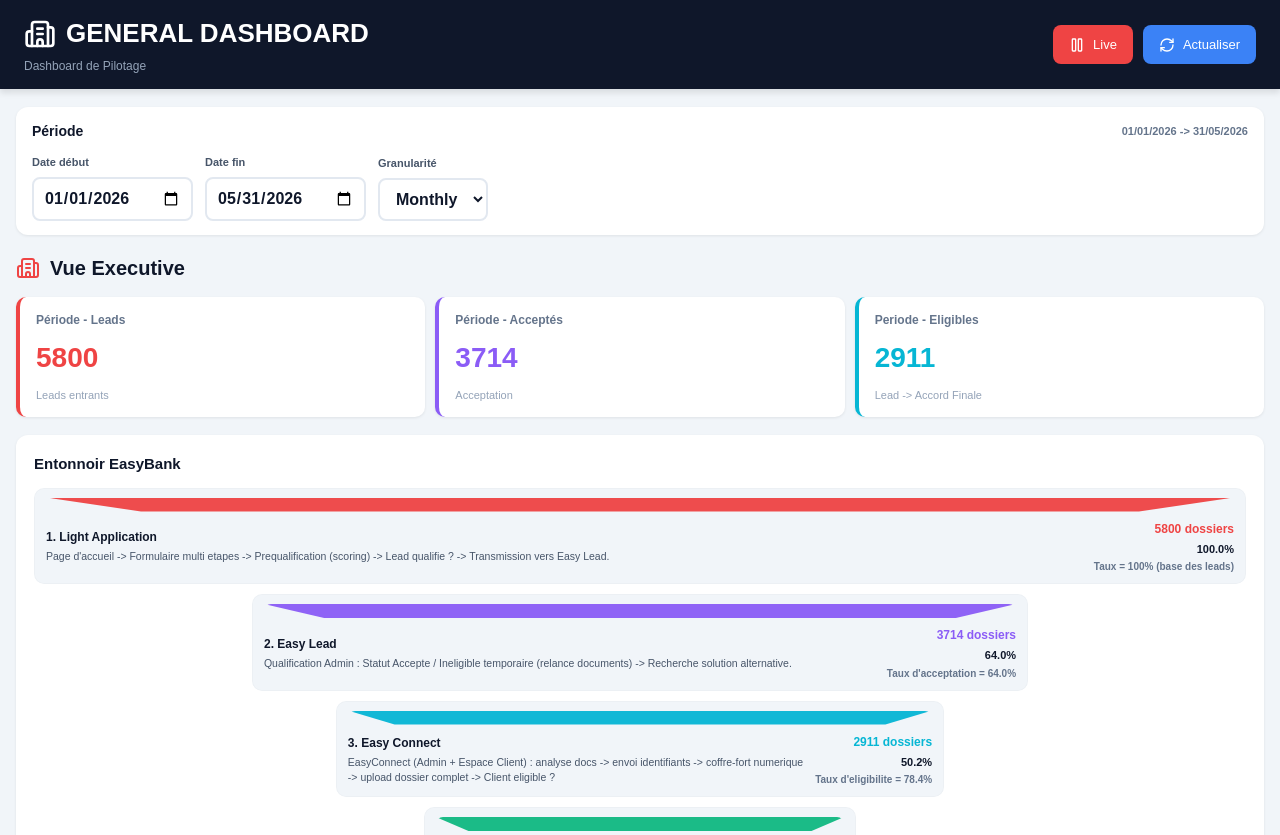
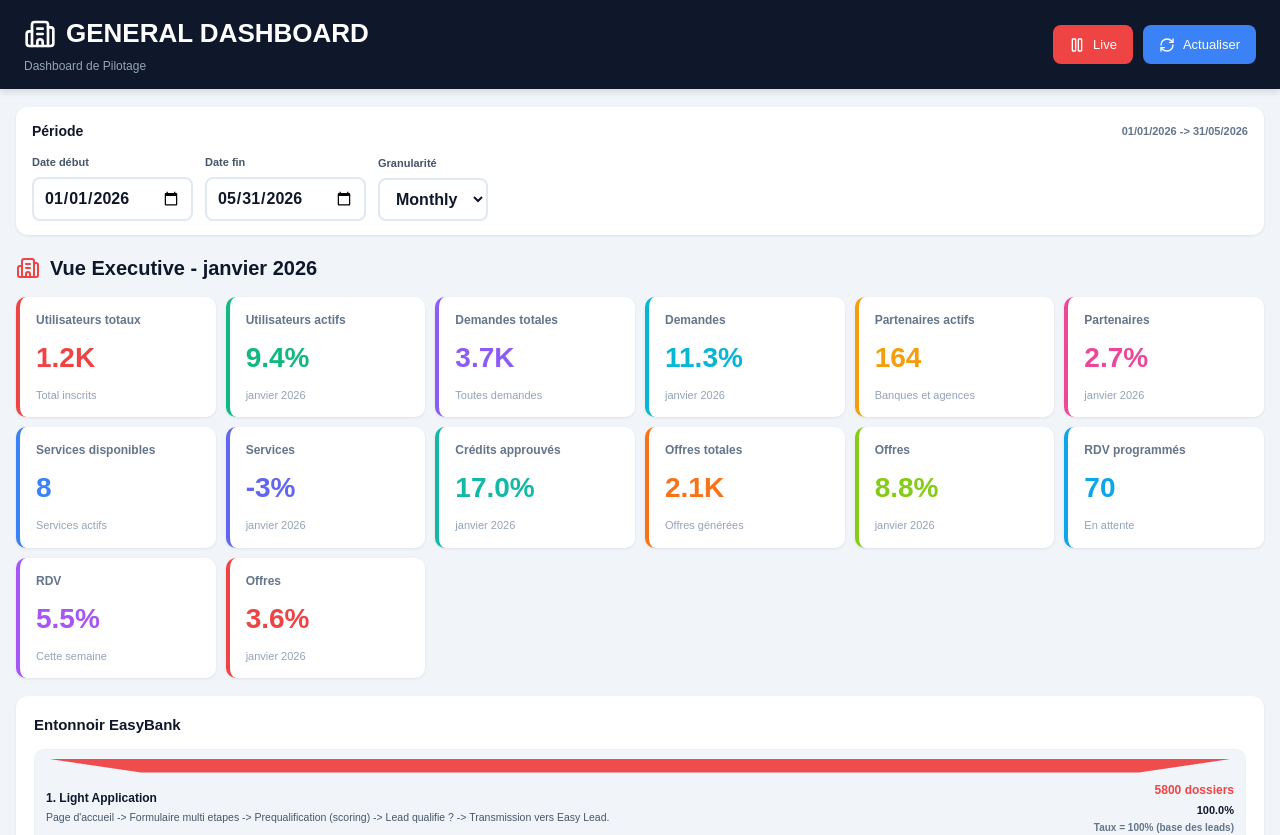
Before and after one commit to adamkhamassi/general-dashboard-easybank-, a React (Vite) app: page / in a window 1280 px wide. Shown: the top 835 px of the page. Built offline with nearby package versions, Linux system fonts and the light colour scheme.

Commit message:
feat: add executive dashboard with date-based metrics

```diff
--- a/src/App.jsx
+++ b/src/App.jsx
@@ -501,28 +501,157 @@ export default function App() {
     </div>
   );
 
+  // ===== DONNEES EXECUTIVES (VARIABLES) =====
+  const executiveData = useMemo(() => {
+    // Parser les dates sélectionnées
+    const [startY, startM, startD] = startDate.split('-').map(Number);
+    const [endY, endM, endD] = endDate.split('-').map(Number);
+    const start = new Date(startY, startM - 1, startD);
+    const end = new Date(endY, endM - 1, endD);
+
+    // Calculer un seed basé sur les dates sélectionnées
+    const dateSeed = start.getTime() + end.getTime();
+    const monthName = start.toLocaleString('fr-FR', { month: 'long' });
+    const yearName = start.getFullYear();
+
+    // Fonction pour faire varier les valeurs selon les dates
+    const vary = (base, variance, seedOffset) => {
+      const seed = (dateSeed / 10000000) + seedOffset;
+      const random = Math.sin(seed) * 10000;
+      const factor = (random - Math.floor(random)) - 0.3; // bias vers positif
+      return base + (variance * factor);
+    };
+
+    // Utilisateurs
+    const utilisateursTotaux = Math.round(vary(1200, 300, 1));
+    const utilisateursActifs = vary(8.5, 3, 2);
+    // Demandes
+    const demandesTotales = Math.round(vary(3900, 1000, 3));
+    const demandesVariation = vary(12.3, 5, 4);
+    // Partenaires
+    const partenairesActifs = Math.round(vary(156, 30, 5));
+    const partenairesVariation = vary(2.1, 1.5, 6);
+    // Services
+    const servicesDisponibles = Math.round(vary(9, 3, 7));
+    const servicesActifs = vary(0, 15, 8);
+    // Crédits
+    const creditsApprouves = vary(15.7, 5, 9);
+    // Offres
+    const offresTotales = Math.round(vary(2200, 500, 10));
+    const offresGenerees = vary(9.2, 4, 11);
+    // RDV
+    const rdvProgrammes = Math.round(vary(67, 20, 12));
+    const rdvEnAttente = vary(5.4, 3, 13);
+    // Offres acceptées
+    const offresAcceptees = vary(3.2, 2, 14);
+
+    return {
+      dateLabel: `${monthName} ${yearName}`,
+      utilisateursTotaux: utilisateursTotaux >= 1000 ? `${(utilisateursTotaux / 1000).toFixed(1)}K` : utilisateursTotaux,
+      utilisateursTotauxRaw: utilisateursTotaux,
+      utilisateursActifs: `${utilisateursActifs.toFixed(1)}%`,
+      utilisateursActifsRaw: utilisateursActifs,
+      demandesTotales: demandesTotales >= 1000 ? `${(demandesTotales / 1000).toFixed(1)}K` : demandesTotales,
+      demandesTotalesRaw: demandesTotales,
+      demandesVariation: `${demandesVariation.toFixed(1)}%`,
+      demandesVariationRaw: demandesVariation,
+      partenairesActifs,
+      partenairesVariation: `${partenairesVariation.toFixed(1)}%`,
+      partenairesVariationRaw: partenairesVariation,
+      servicesDisponibles,
+      servicesActifs: `${servicesActifs.toFixed(0)}%`,
+      servicesActifsRaw: servicesActifs,
+      creditsApprouves: `${creditsApprouves.toFixed(1)}%`,
+      creditsApprouvesRaw: creditsApprouves,
+      offresTotales: offresTotales >= 1000 ? `${(offresTotales / 1000).toFixed(1)}K` : offresTotales,
+      offresTotalesRaw: offresTotales,
+      offresGenerees: `${offresGenerees.toFixed(1)}%`,
+      offresGenereesRaw: offresGenerees,
+      rdvProgrammes,
+      rdvEnAttente: `${rdvEnAttente.toFixed(1)}%`,
+      rdvEnAttenteRaw: rdvEnAttente,
+      offresAcceptees: `${offresAcceptees.toFixed(1)}%`,
+      offresAccepteesRaw: offresAcceptees,
+    };
+  }, [startDate, endDate]);
+
   // ===== VUE EXECUTIVE =====
   const renderExecutive = () => (
     <div style={{ marginTop: '12px' }}>
       <h2 style={{ fontSize: '20px', fontWeight: 'bold', color: '#0f172a', marginBottom: '14px', display: 'flex', alignItems: 'center', gap: '10px' }}>
-        <Building2 size={24} color="#ef4444" /> Vue Executive
+        <Building2 size={24} color="#ef4444" /> Vue Executive - {executiveData.dateLabel}
       </h2>
 
       <div style={{ display: 'grid', gridTemplateColumns: 'repeat(auto-fit, minmax(180px, 1fr))', gap: '10px', marginBottom: '18px' }}>
         <div style={{ backgroundColor: '#fff', padding: '14px 16px', borderRadius: '10px', boxShadow: '0 1px 3px rgba(0,0,0,0.08)', borderLeft: '4px solid #ef4444' }}>
-          <p style={{ color: '#64748b', fontSize: '12px', margin: 0, fontWeight: '600' }}>Période - Leads</p>
-          <div style={{ fontSize: '28px', fontWeight: 'bold', color: '#ef4444', margin: '8px 0' }}>{periodTotals.leads}</div>
-          <p style={{ color: '#94a3b8', fontSize: '11px', margin: 0 }}>Leads entrants</p>
+          <p style={{ color: '#64748b', fontSize: '12px', margin: 0, fontWeight: '600' }}>Utilisateurs totaux</p>
+          <div style={{ fontSize: '28px', fontWeight: 'bold', color: '#ef4444', margin: '8px 0' }}>{executiveData.utilisateursTotaux}</div>
+          <p style={{ color: '#94a3b8', fontSize: '11px', margin: 0 }}>Total inscrits</p>
+        </div>
+        <div style={{ backgroundColor: '#fff', padding: '14px 16px', borderRadius: '10px', boxShadow: '0 1px 3px rgba(0,0,0,0.08)', borderLeft: '4px solid #10b981' }}>
+          <p style={{ color: '#64748b', fontSize: '12px', margin: 0, fontWeight: '600' }}>Utilisateurs actifs</p>
+          <div style={{ fontSize: '28px', fontWeight: 'bold', color: '#10b981', margin: '8px 0' }}>{executiveData.utilisateursActifs}</div>
+          <p style={{ color: '#94a3b8', fontSize: '11px', margin: 0 }}>{executiveData.dateLabel}</p>
         </div>
         <div style={{ backgroundColor: '#fff', padding: '14px 16px', borderRadius: '10px', boxShadow: '0 1px 3px rgba(0,0,0,0.08)', borderLeft: '4px solid #8b5cf6' }}>
-          <p style={{ color: '#64748b', fontSize: '12px', margin: 0, fontWeight: '600' }}>Période - Acceptés</p>
-          <div style={{ fontSize: '28px', fontWeight: 'bold', color: '#8b5cf6', margin: '8px 0' }}>{periodTotals.accepted}</div>
-          <p style={{ color: '#94a3b8', fontSize: '11px', margin: 0 }}>Acceptation</p>
+          <p style={{ color: '#64748b', fontSize: '12px', margin: 0, fontWeight: '600' }}>Demandes totales</p>
+          <div style={{ fontSize: '28px', fontWeight: 'bold', color: '#8b5cf6', margin: '8px 0' }}>{executiveData.demandesTotales}</div>
+          <p style={{ color: '#94a3b8', fontSize: '11px', margin: 0 }}>Toutes demandes</p>
         </div>
         <div style={{ backgroundColor: '#fff', padding: '14px 16px', borderRadius: '10px', boxShadow: '0 1px 3px rgba(0,0,0,0.08)', borderLeft: '4px solid #06b6d4' }}>
-          <p style={{ color: '#64748b', fontSize: '12px', margin: 0, fontWeight: '600' }}>Periode - Eligibles</p>
-          <div style={{ fontSize: '28px', fontWeight: 'bold', color: '#06b6d4', margin: '8px 0' }}>{periodTotals.eligible}</div>
-          <p style={{ color: '#94a3b8', fontSize: '11px', margin: 0 }}>Lead {'->'} Accord Finale</p>
+          <p style={{ color: '#64748b', fontSize: '12px', margin: 0, fontWeight: '600' }}>Demandes</p>
+          <div style={{ fontSize: '28px', fontWeight: 'bold', color: '#06b6d4', margin: '8px 0' }}>{executiveData.demandesVariation}</div>
+          <p style={{ color: '#94a3b8', fontSize: '11px', margin: 0 }}>{executiveData.dateLabel}</p>
+        </div>
+        <div style={{ backgroundColor: '#fff', padding: '14px 16px', borderRadius: '10px', boxShadow: '0 1px 3px rgba(0,0,0,0.08)', borderLeft: '4px solid #f59e0b' }}>
+          <p style={{ color: '#64748b', fontSize: '12px', margin: 0, fontWeight: '600' }}>Partenaires actifs</p>
+          <div style={{ fontSize: '28px', fontWeight: 'bold', color: '#f59e0b', margin: '8px 0' }}>{executiveData.partenairesActifs}</div>
+          <p style={{ color: '#94a3b8', fontSize: '11px', margin: 0 }}>Banques et agences</p>
+        </div>
+        <div style={{ backgroundColor: '#fff', padding: '14px 16px', borderRadius: '10px', boxShadow: '0 1px 3px rgba(0,0,0,0.08)', borderLeft: '4px solid #ec4899' }}>
+          <p style={{ color: '#64748b', fontSize: '12px', margin: 0, fontWeight: '600' }}>Partenaires</p>
+          <div style={{ fontSize: '28px', fontWeight: 'bold', color: '#ec4899', margin: '8px 0' }}>{executiveData.partenairesVariation}</div>
+          <p style={{ color: '#94a3b8', fontSize: '11px', margin: 0 }}>{executiveData.dateLabel}</p>
+        </div>
+        <div style={{ backgroundColor: '#fff', padding: '14px 16px', borderRadius: '10px', boxShadow: '0 1px 3px rgba(0,0,0,0.08)', borderLeft: '4px solid #3b82f6' }}>
+          <p style={{ color: '#64748b', fontSize: '12px', margin: 0, fontWeight: '600' }}>Services disponibles</p>
+          <div style={{ fontSize: '28px', fontWeight: 'bold', color: '#3b82f6', margin: '8px 0' }}>{executiveData.servicesDisponibles}</div>
+          <p style={{ color: '#94a3b8', fontSize: '11px', margin: 0 }}>Services actifs</p>
+        </div>
+        <div style={{ backgroundColor: '#fff', padding: '14px 16px', borderRadius: '10px', boxShadow: '0 1px 3px rgba(0,0,0,0.08)', borderLeft: '4px solid #6366f1' }}>
+          <p style={{ color: '#64748b', fontSize: '12px', margin: 0, fontWeight: '600' }}>Services</p>
+          <div style={{ fontSize: '28px', fontWeight: 'bold', color: '#6366f1', margin: '8px 0' }}>{executiveData.servicesActifs}</div>
+          <p style={{ color: '#94a3b8', fontSize: '11px', margin: 0 }}>{executiveData.dateLabel}</p>
+        </div>
+        <div style={{ backgroundColor: '#fff', padding: '14px 16px', borderRadius: '10px', boxShadow: '0 1px 3px rgba(0,0,0,0.08)', borderLeft: '4px solid #14b8a6' }}>
+          <p style={{ color: '#64748b', fontSize: '12px', margin: 0, fontWeight: '600' }}>Crédits approuvés</p>
+          <div style={{ fontSize: '28px', fontWeight: 'bold', color: '#14b8a6', margin: '8px 0' }}>{executiveData.creditsApprouves}</div>
+          <p style={{ color: '#94a3b8', fontSize: '11px', margin: 0 }}>{executiveData.dateLabel}</p>
+        </div>
+        <div style={{ backgroundColor: '#fff', padding: '14px 16px', borderRadius: '10px', boxShadow: '0 1px 3px rgba(0,0,0,0.08)', borderLeft: '4px solid #f97316' }}>
+          <p style={{ color: '#64748b', fontSize: '12px', margin: 0, fontWeight: '600' }}>Offres totales</p>
+          <div style={{ fontSize: '28px', fontWeight: 'bold', color: '#f97316', margin: '8px 0' }}>{executiveData.offresTotales}</div>
+          <p style={{ color: '#94a3b8', fontSize: '11px', margin: 0 }}>Offres générées</p>
+        </div>
+        <div style={{ backgroundColor: '#fff', padding: '14px 16px', borderRadius: '10px', boxShadow: '0 1px 3px rgba(0,0,0,0.08)', borderLeft: '4px solid #84cc16' }}>
+          <p style={{ color: '#64748b', fontSize: '12px', margin: 0, fontWeight: '600' }}>Offres</p>
+          <div style={{ fontSize: '28px', fontWeight: 'bold', color: '#84cc16', margin: '8px 0' }}>{executiveData.offresGenerees}</div>
+          <p style={{ color: '#94a3b8', fontSize: '11px', margin: 0 }}>{executiveData.dateLabel}</p>
+        </div>
+        <div style={{ backgroundColor: '#fff', padding: '14px 16px', borderRadius: '10px', boxShadow: '0 1px 3px rgba(0,0,0,0.08)', borderLeft: '4px solid #0ea5e9' }}>
+          <p style={{ color: '#64748b', fontSize: '12px', margin: 0, fontWeight: '600' }}>RDV programmés</p>
+          <div style={{ fontSize: '28px', fontWeight: 'bold', color: '#0ea5e9', margin: '8px 0' }}>{executiveData.rdvProgrammes}</div>
+          <p style={{ color: '#94a3b8', fontSize: '11px', margin: 0 }}>En attente</p>
+        </div>
+        <div style={{ backgroundColor: '#fff', padding: '14px 16px', borderRadius: '10px', boxShadow: '0 1px 3px rgba(0,0,0,0.08)', borderLeft: '4px solid #a855f7' }}>
+          <p style={{ color: '#64748b', fontSize: '12px', margin: 0, fontWeight: '600' }}>RDV</p>
+          <div style={{ fontSize: '28px', fontWeight: 'bold', color: '#a855f7', margin: '8px 0' }}>{executiveData.rdvEnAttente}</div>
+          <p style={{ color: '#94a3b8', fontSize: '11px', margin: 0 }}>Cette semaine</p>
+        </div>
+        <div style={{ backgroundColor: '#fff', padding: '14px 16px', borderRadius: '10px', boxShadow: '0 1px 3px rgba(0,0,0,0.08)', borderLeft: '4px solid #ef4444' }}>
+          <p style={{ color: '#64748b', fontSize: '12px', margin: 0, fontWeight: '600' }}>Offres</p>
+          <div style={{ fontSize: '28px', fontWeight: 'bold', color: '#ef4444', margin: '8px 0' }}>{executiveData.offresAcceptees}</div>
+          <p style={{ color: '#94a3b8', fontSize: '11px', margin: 0 }}>{executiveData.dateLabel}</p>
         </div>
       </div>
 
```
